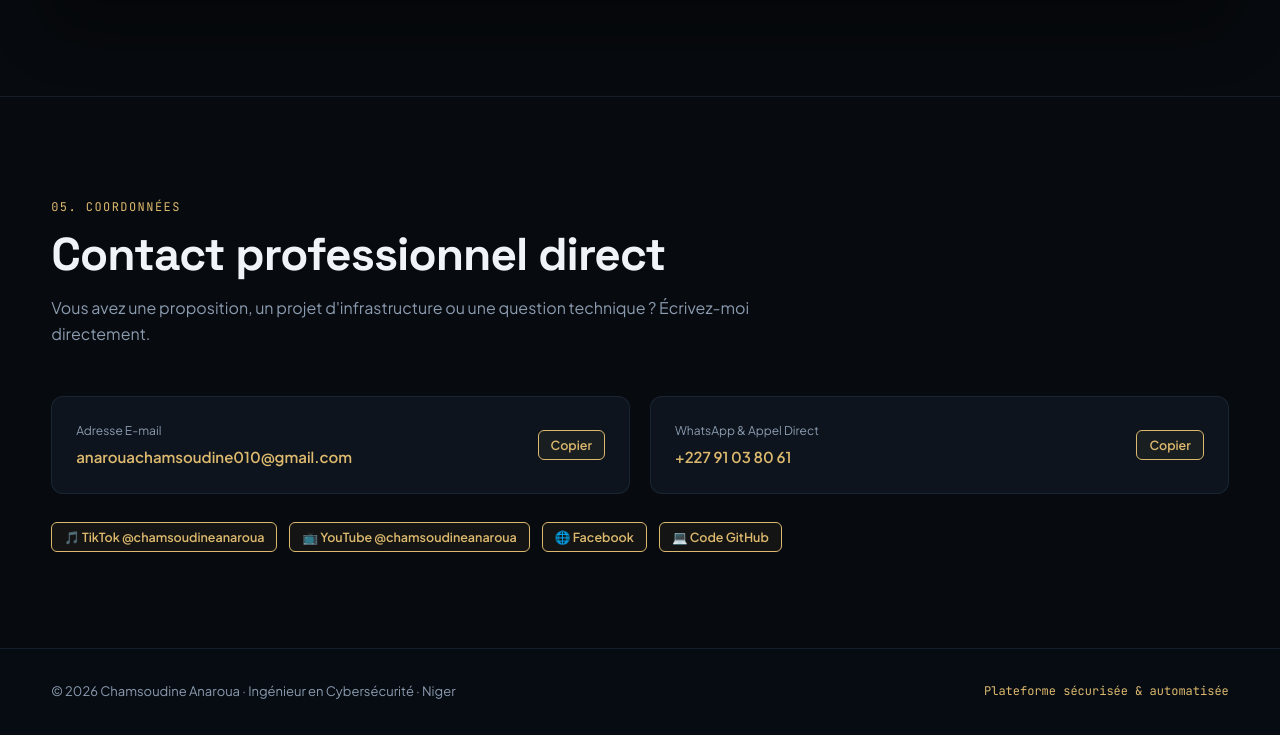
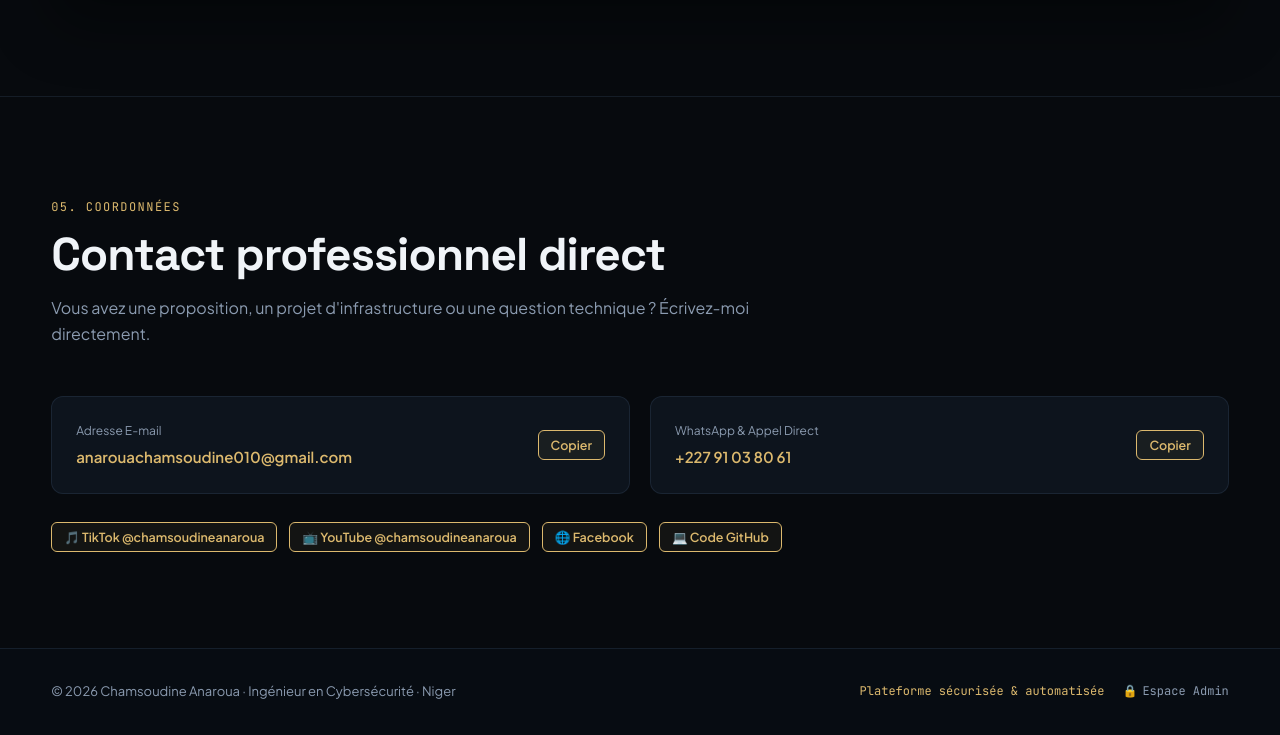
Before and after one commit to chamsoudine-dev/Portefolio, a website: page index.html in a window 1280 px wide. Shown: the part 4598-5333 px from the top of the page. Drawn offline with Linux system fonts and the light colour scheme.

Commit message:
feat: ajout du lien direct vers l'espace admin dans le footer

```diff
--- a/index.html
+++ b/index.html
@@ -654,7 +654,10 @@ dialog#project-modal::backdrop{background:rgba(0,0,0,0.8);backdrop-filter:blur(6
 <footer>
   <div class="wrap">
     <div>© <span id="year"></span> Chamsoudine Anaroua · Ingénieur en Cybersécurité · Niger</div>
-    <div class="mono" style="font-size:12px;color:var(--gold)" data-t="foot">Plateforme sécurisée & automatisée</div>
+    <div style="display:flex;align-items:center;gap:18px">
+      <div class="mono" style="font-size:12px;color:var(--gold)" data-t="foot">Plateforme sécurisée & automatisée</div>
+      <a href="/admin.html" class="mono" style="font-size:12px;color:var(--muted);text-decoration:none;display:inline-flex;align-items:center;gap:5px" title="Espace d'administration réservé"><span style="color:var(--gold)">🔒</span> Espace Admin</a>
+    </div>
   </div>
 </footer>
 
```
